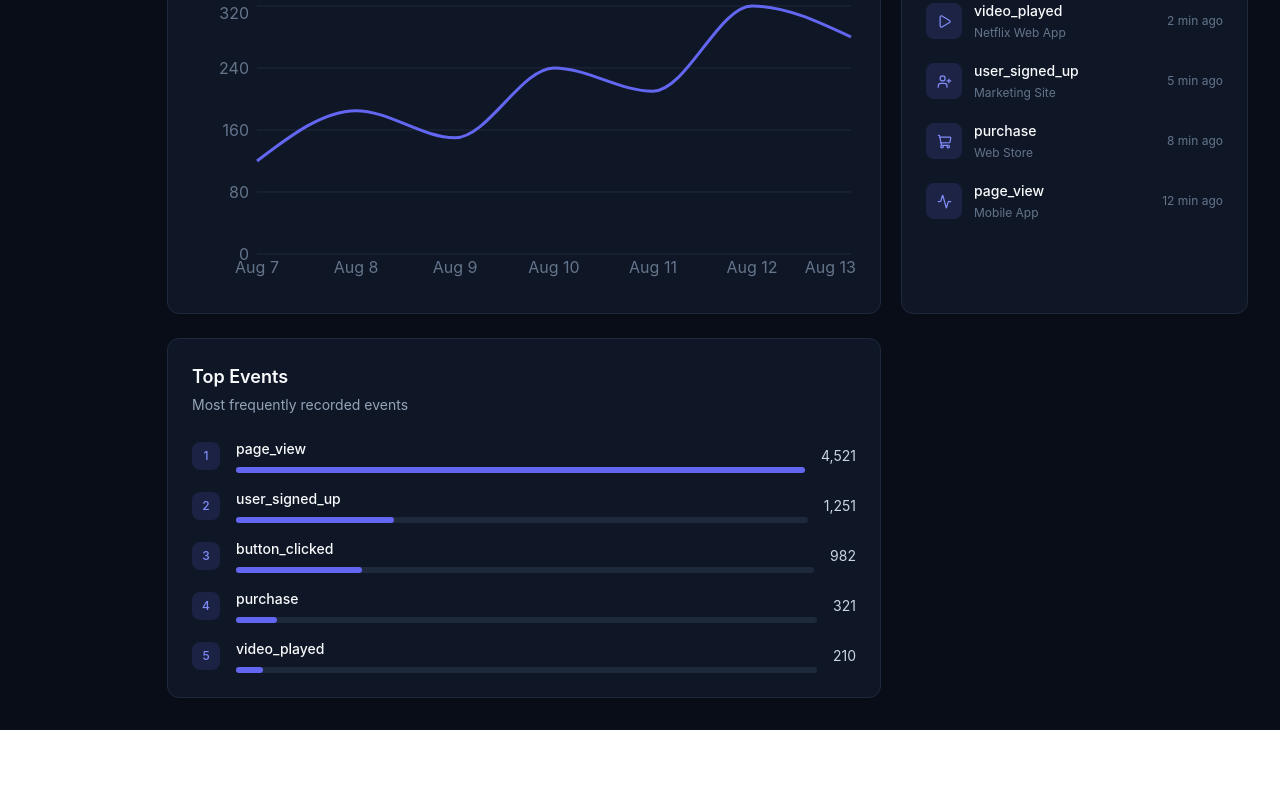
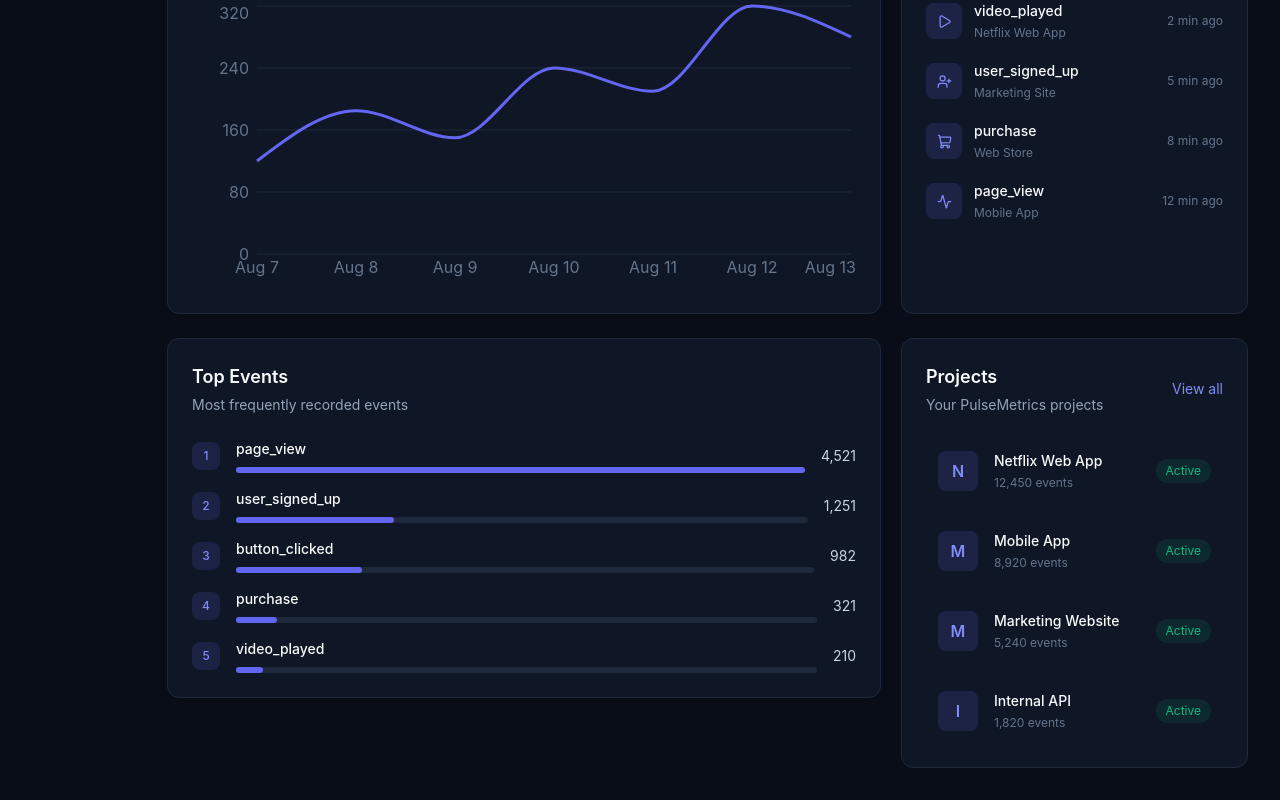
Before and after one commit to pranjalnikum31/PulseMetrics, a React (Vite) app in the folder client/: page / in a window 1280 px wide. Shown: the part 362-1162 px from the top of the page. Before the commit the page ends 1092 px from the top, so only its background shows below. Built offline with nearby package versions, Linux system fonts and the light colour scheme.

Commit message:
feat: setup frontend api service

```diff
--- a/client/package.json
+++ b/client/package.json
@@ -11,6 +11,7 @@
   },
   "dependencies": {
     "@tailwindcss/vite": "^4.3.3",
+    "axios": "^1.19.0",
     "lucide-react": "^1.30.0",
     "react": "^19.2.8",
     "react-dom": "^19.2.8",
--- /dev/null
+++ b/client/src/components/ProjectList.jsx
@@ -0,0 +1,75 @@
+const projects = [
+  {
+    name: "Netflix Web App",
+    events: "12,450 events",
+    status: "Active",
+  },
+  {
+    name: "Mobile App",
+    events: "8,920 events",
+    status: "Active",
+  },
+  {
+    name: "Marketing Website",
+    events: "5,240 events",
+    status: "Active",
+  },
+  {
+    name: "Internal API",
+    events: "1,820 events",
+    status: "Active",
+  },
+];
+
+
+const ProjectList = () => {
+  return (
+    <div className="bg-[#0F1726] border border-[#1E293B] rounded-xl p-6">
+      <div className="flex items-center justify-between mb-6">
+        <div>
+          <h2 className="text-lg font-semibold text-[#F8FAFC]">
+            Projects
+          </h2>
+
+          <p className="text-sm text-[#94A3B8] mt-1">
+            Your PulseMetrics projects
+          </p>
+        </div>
+
+        <button className="text-sm text-[#818CF8] hover:text-[#A78BFA]">
+          View all
+        </button>
+      </div>
+
+      <div className="space-y-4">
+        {projects.map((project) => (
+          <div
+            key={project.name}
+            className="flex items-center gap-4 p-3 rounded-lg hover:bg-[#151E2E]"
+          >
+            <div className="w-10 h-10 rounded-lg bg-[#6366F1]/15 text-[#818CF8] flex items-center justify-center font-semibold">
+              {project.name.charAt(0)}
+            </div>
+
+            <div className="flex-1">
+              <p className="text-sm font-medium text-[#F8FAFC]">
+                {project.name}
+              </p>
+
+              <p className="text-xs text-[#64748B] mt-1">
+                {project.events}
+              </p>
+            </div>
+
+            <span className="text-xs px-2.5 py-1 rounded-full bg-[#10B981]/10 text-[#10B981]">
+              {project.status}
+            </span>
+          </div>
+        ))}
+      </div>
+    </div>
+  );
+}
+
+
+export default ProjectList
--- a/client/src/pages/Home.jsx
+++ b/client/src/pages/Home.jsx
@@ -5,6 +5,7 @@ import MetricCard from "../components/MetricCard";
 import EventsChart from "../components/EventsChart";
 import RecentActivity from "../components/RecentActivity";
 import TopEvents from "../components/TopEvents";
+import ProjectList from "../components/ProjectList";
 
 const Home = () => {
   return (
@@ -31,6 +32,7 @@ const Home = () => {
           <div className="col-span-2">
             <TopEvents />
           </div>
+          <ProjectList/>
         </section>
       </main>
     </div>
--- /dev/null
+++ b/client/src/services/api.js
@@ -0,0 +1,20 @@
+import axios from "axios";
+
+const api = axios.create({
+  baseURL: "http://localhost:3000/api",
+});
+
+api.interceptors.request.use((config)=>{
+    const token=localStorage.getItem("token");
+
+    if (token) {
+      config.headers.Authorization = `Bearer ${token}`;
+    }
+    return config;
+    },
+    (error)=>{
+        return Promise.reject(error);
+    }
+);
+
+export default api;
```
Also changed, not shown: 1 other file (tests, documents, lock files or other folders).
